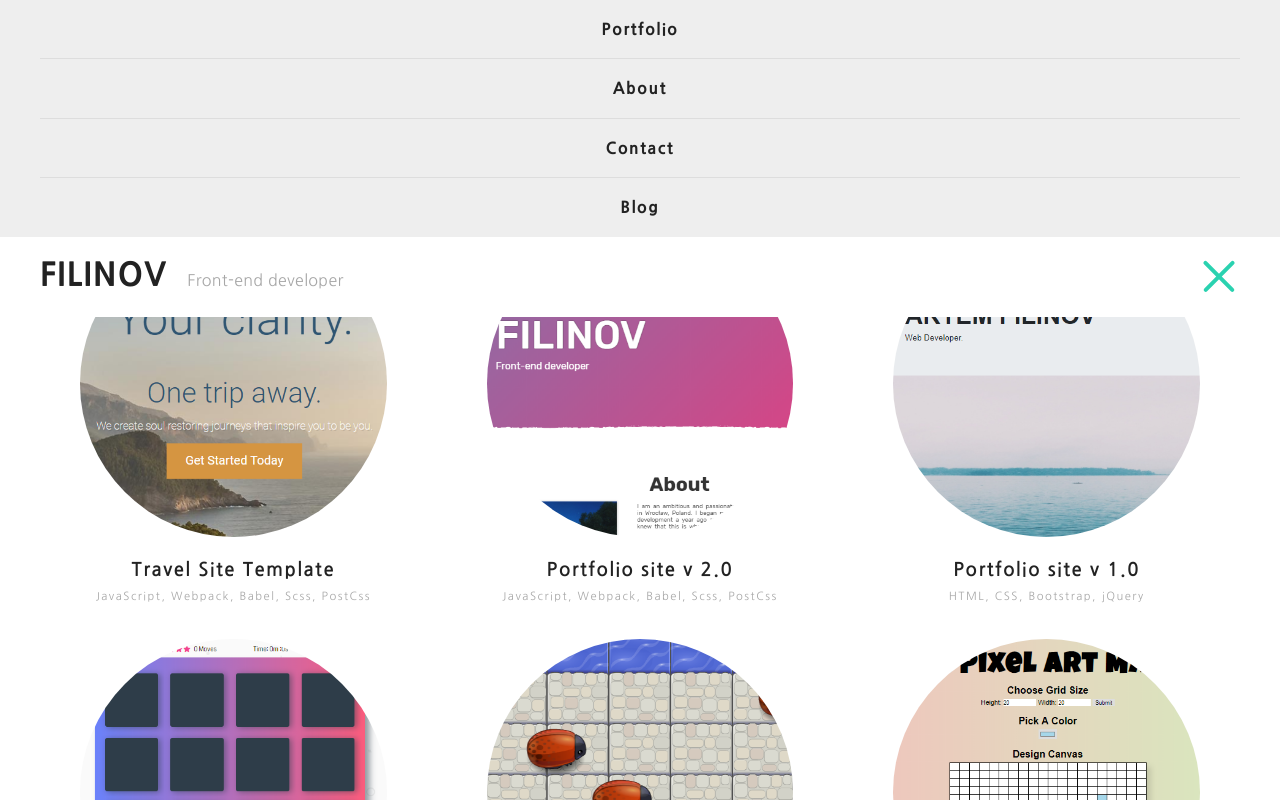
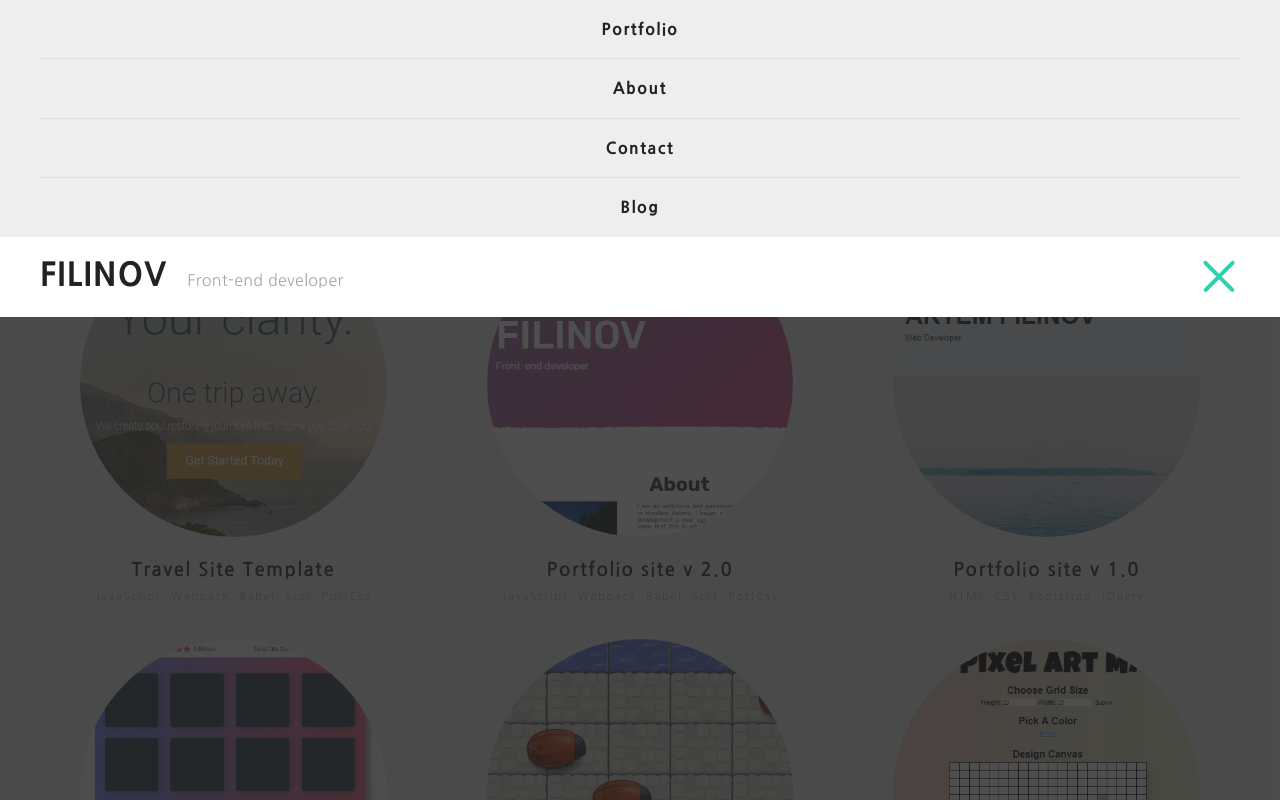
Before and after one commit to Johnnypanda/portfolio-v-3, a React app: page /portfolio in a window 1280 px wide. Both pictures are taken after a click on the element 1219 px from the left and 24 px from the top of the page. Shown: the top 800 px of the page. Built offline with nearby package versions, Linux system fonts and the light colour scheme.

Commit message:
set up router

```diff
--- a/package.json
+++ b/package.json
@@ -44,6 +44,7 @@
     "react": "^16.4.2",
     "react-dev-utils": "^5.0.1",
     "react-dom": "^16.4.2",
+    "react-router-dom": "^4.3.1",
     "resolve": "1.6.0",
     "sass-loader": "^7.1.0",
     "style-loader": "0.19.0",
--- a/src/App.css
+++ b/src/App.css
@@ -1,3 +1,6 @@
 .App {
   text-align: center;
+  position: relative;
+  width: 100%;
+  height: 100%;
 }
--- a/src/App.js
+++ b/src/App.js
@@ -2,7 +2,9 @@ import React, { Component } from 'react';
 import './App.css';
 import Header from './components/Header';
 import Footer from './components/Footer';
+import Home from './components/Home';
 import Portfolio from './components/Portfolio';
+import { Route } from 'react-router-dom'
 
 class App extends Component {
   constructor(props) {
@@ -72,7 +74,12 @@ class App extends Component {
     return (
       <div className="App">
         <Header />
+        <Route exact path={`/portfolio`} render={() => (
         <Portfolio projects={this.state.projects} />
+      )}/>
+      <Route exact path={`/`} render={() => (
+        <Home />
+      )}/>
         <Footer />
         </div>
     );
--- a/src/components/Header.js
+++ b/src/components/Header.js
@@ -1,5 +1,5 @@
 import React, { Component } from 'react';
-
+import { Link } from 'react-router-dom'
 class Header extends Component {
     constructor(props) {
         super(props);
@@ -15,13 +15,21 @@ class Header extends Component {
           })
       }
 
+      linkClick = (e) => {
+          e.preventDefault();
+          this.setState({
+              condition: false
+          })
+      }
+
     render(){
         return(
+            <div className="wrapper">
                 <header className={ this.state.condition ? "site-header" : "site-header visible" }>
                         <nav className="site-header__nav" id="main-nav">
                             <div className="site-header__right">
                                 <ul>
-                                <li><a href="">Portfolio</a></li>
+                                    <li onClick={ this.linkClick }><Link to={`/portfolio`}>Portfolio</Link></li>
                                     <li><a href="">About</a></li>
                                     <li><a href="">Contact</a></li>
                                     <li className=""><a className="" href=""><span className="">Blog</span></a></li>
@@ -31,7 +39,7 @@ class Header extends Component {
 
                         <div className="site-header__left">
                         <div className="site-header__text-area">
-                        <h1 className="site-header__site-name"><a href="">FILINOV</a></h1>
+                            <h1  onClick={ this.linkClick } className="site-header__site-name"><Link to={`/`}>FILINOV</Link></h1>
                             <p className="site-header__description">Front-end developer</p>
                         </div>
                             <div onClick={ this.handleClick }
@@ -41,8 +49,9 @@ class Header extends Component {
                                 <span></span>
                             </div>
                         </div>
-
                 </header>
+                <div onClick={ this.handleClick } className= { this.state.condition ? "overlay overlay__visible" : "overlay" }></div>
+             </div>
         )
     }
 }
--- /dev/null
+++ b/src/components/Home.js
@@ -0,0 +1,13 @@
+import React, { Component } from 'react';
+
+class Home extends Component {
+    render(){
+        return(
+            <section>
+                <h2>LOREM IPSUm!</h2>
+            </section>
+        )
+    }
+}
+
+export default Home;
--- a/src/components/Portfolio.js
+++ b/src/components/Portfolio.js
@@ -3,6 +3,7 @@ import React, { Component } from 'react';
 class Portfolio extends Component {
     render(){
         return(
+            <div className="wrapper">
                 <section className="first portfolio">
                     <div className="section-content">
                         <h2>Portfolio</h2>
@@ -29,6 +30,7 @@ class Portfolio extends Component {
                         ))}
                     </div>
                 </section>
+            </div>
         )
     }
 }
--- a/src/index.js
+++ b/src/index.js
@@ -4,6 +4,9 @@ import 'normalize.css';
 import './index.scss';
 import App from './App';
 import registerServiceWorker from './registerServiceWorker';
+import { BrowserRouter } from 'react-router-dom';
 
-ReactDOM.render(<App />, document.getElementById('root'));
+ReactDOM.render(
+    <BrowserRouter><App /></BrowserRouter>,
+     document.getElementById('root'));
 registerServiceWorker();
--- a/src/index.scss
+++ b/src/index.scss
@@ -60,6 +60,14 @@ text-decoration: none;
 color:$hoverColor;
 cursor: pointer;
 }
+// ---- WRAPPER ---------
+
+.wrapper {
+    width: 100%;
+    padding: 0;
+    margin: 0;
+    background: $mainGrey;
+}
 
 // ---- First section ----
 .first {
@@ -87,7 +95,7 @@ cursor: pointer;
     right: 0;
     z-index: 10;
     height: 125px;
-    transition: top 0.2s ease-in-out;
+    transition: top 0.3s ease-in-out;
 
     &__nav{
         ul{
@@ -191,11 +199,32 @@ cursor: pointer;
       }
     }
   }
+ // -------------- OVERLAY ------------------
+ .overlay {
+    padding: 0;
+    margin: 0;
+    position: absolute;
+    top: 0;
+    bottom: 0;
+    right: 0;
+    left: 0;
+    z-index: 0;
+    background: rgba($primaryBlack, 0.8);
+    display: none;
+    opacity: 0;
+    transition: opacity 0.3 ease;
 
+    &__visible{
+        z-index: 9;
+        opacity: 1;
+        display: block;
+        cursor: pointer;
+    }
+}
 
   // ------------------FOOTER STYLES------------------
   .site-footer{
-      position: relative;
+      display: block;
       border-top: 1px solid $mainGrey;
       line-height: 25px;
       padding-bottom: 15px;
```
Also changed, not shown: 1 other file (tests, documents, lock files or other folders). Lines whose indentation alone changed are shown as unchanged.
